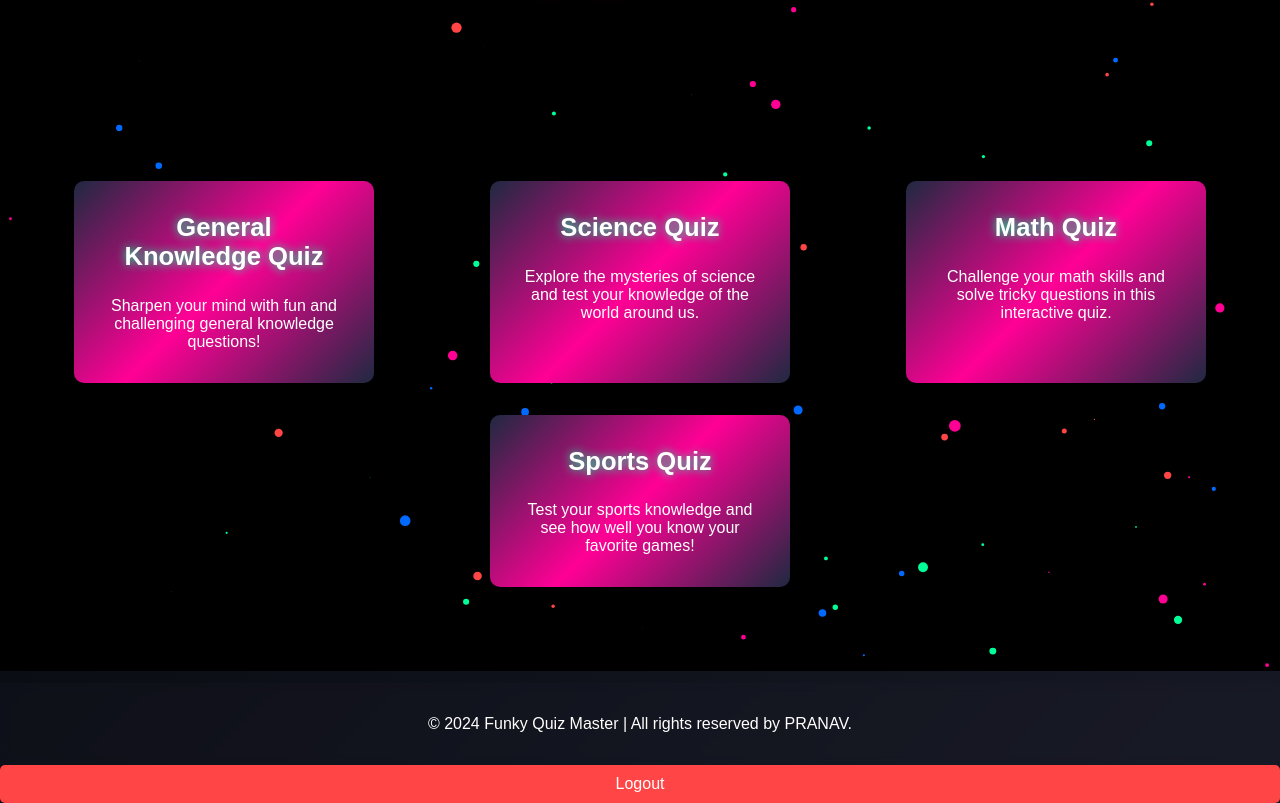
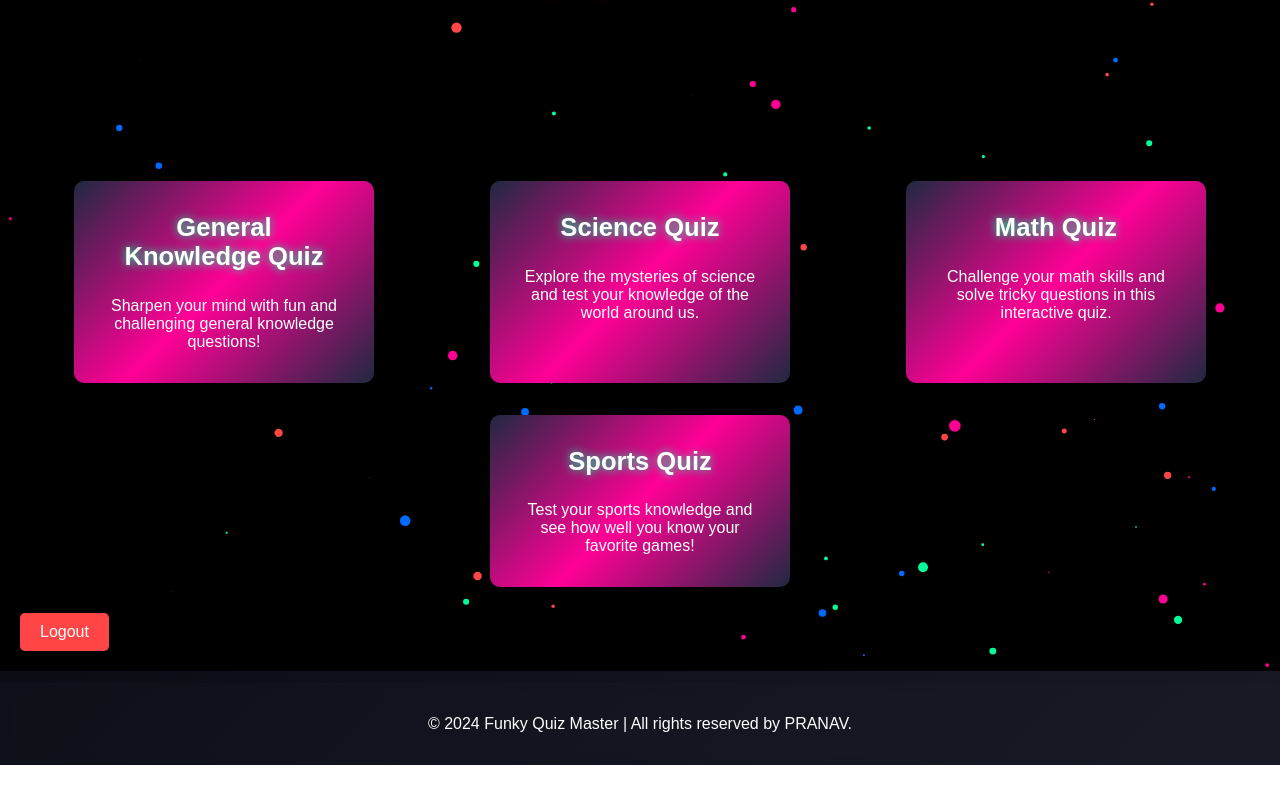
Before and after one commit to PRANAV-SINGH-CSE/HTML-PROJECT, a plain HTML site: page homepage.html in a window 1280 px wide. Shown: the part 129-932 px from the top of the page. After the commit the page ends 894 px from the top, so only its background shows below. Drawn offline with Linux system fonts and the light colour scheme.

Commit message:
Update homepage.html

```diff
--- a/homepage.html
+++ b/homepage.html
@@ -165,7 +165,7 @@ body.fade-out {
 
         /* Logout Button Styles */
         .logout-btn {
-    position: revert-layer;
+    position:fixed;
     bottom: 20px;
     left: 20px;
     background-color: #ff4545;
```
